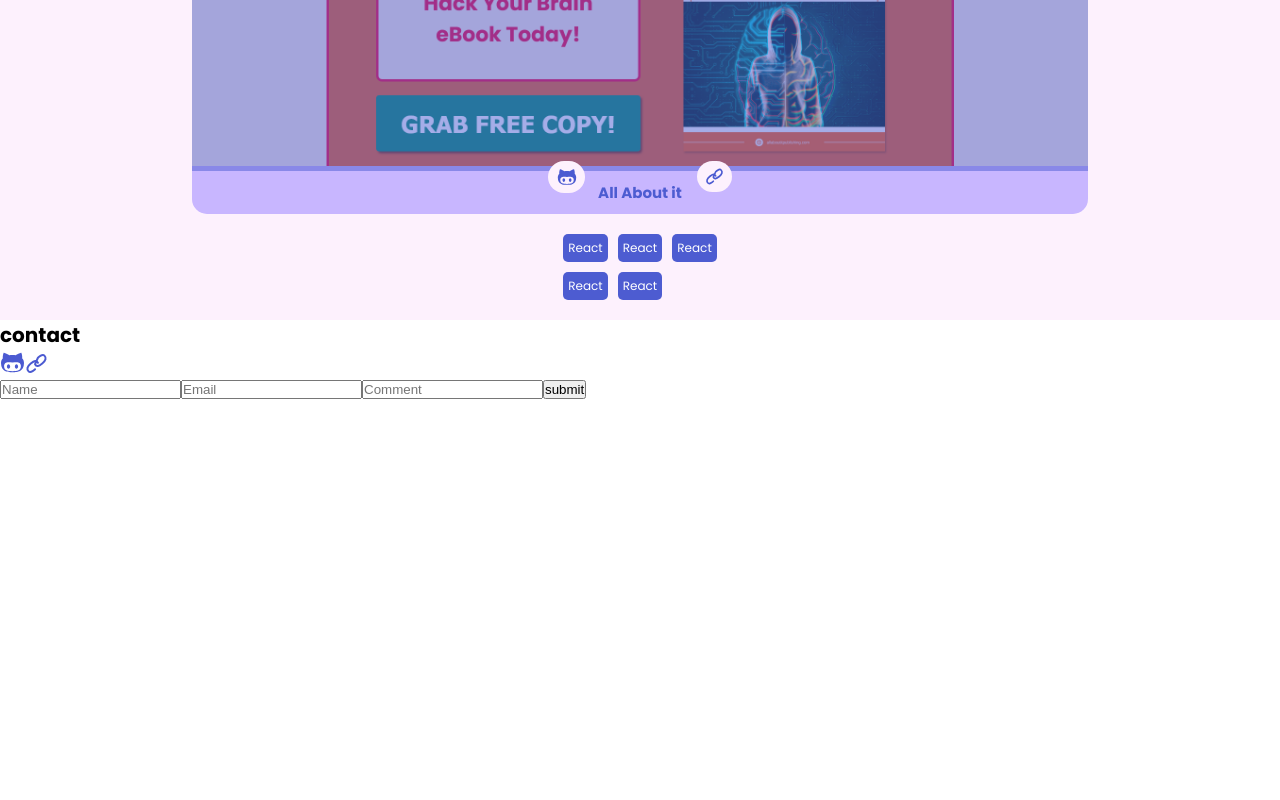
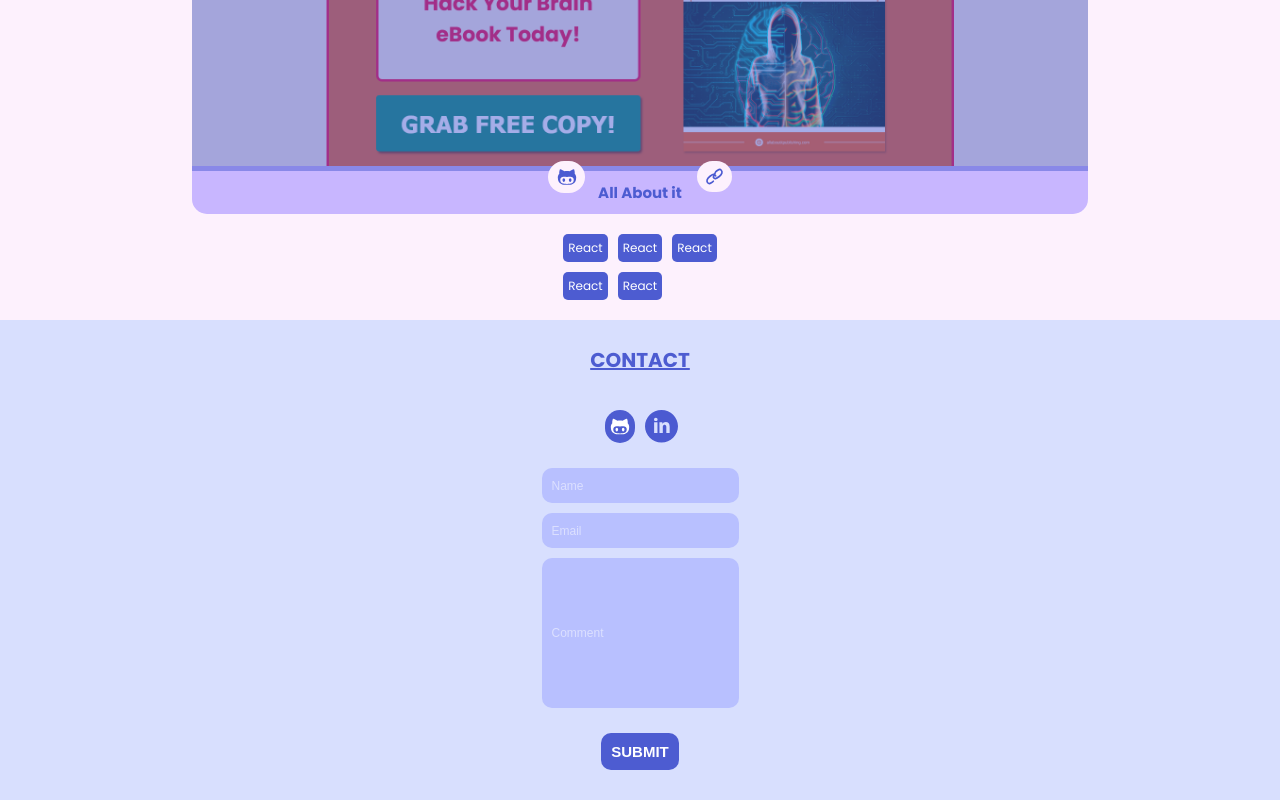
Before and after one commit to KristinWilliams/portfolio, a React (Create React App) app: page / in a window 1280 px wide. Shown: the part 2292-3092 px from the top of the page. Before the commit the page ends 2691 px from the top, so only its background shows below. Built offline with nearby package versions, Linux system fonts and the light colour scheme.

Commit message:
finished contact mobile layout

```diff
--- a/src/components/App.js
+++ b/src/components/App.js
@@ -4,6 +4,7 @@ import NavBar from "./NavBar";
 import Hero from "./Hero";
 import Skills from "./Skills";
 import Projects from "./Projects";
+import Contact from "./Contact";
 
 const App = () => {
   return (
@@ -17,17 +18,7 @@ const App = () => {
         <Projects />
         <Projects />
       </div>
-      <div className="contact-container">
-        <h1>contact</h1>
-        <img src="img/github-icon.svg" />
-        <img src="img/link-icon.svg" />
-        <form name="contact" method="POST">
-          <input type="text" placeholder="Name"></input>
-          <input type="text" placeholder="Email"></input>
-          <input type="textarea" placeholder="Comment"></input>
-          <button type="submit">submit</button>
-        </form>
-      </div>
+      <Contact />
     </div>
   );
 };
--- /dev/null
+++ b/src/components/Contact.js
@@ -0,0 +1,36 @@
+import React from "react";
+
+const Contact = () => {
+  return (
+    <div className="contact-container">
+      <h1>contact</h1>
+      <div className="icons">
+        <div className="github-icon">
+          <svg
+            width="25"
+            height="25"
+            viewBox="0 0 25 25"
+            fill="none"
+            xmlns="http://www.w3.org/2000/svg"
+          >
+            <path
+              d="M16.475 14.1363C15.5775 14.1363 14.85 15.145 14.85 16.385C14.85 17.6275 15.5775 18.6363 16.475 18.6363C17.3725 18.6363 18.1 17.6275 18.1 16.385C18.0987 15.145 17.3725 14.1363 16.475 14.1363ZM22.1325 8.2825C22.3188 7.82625 22.3263 5.23375 21.3387 2.75C21.3387 2.75 19.075 2.99875 15.65 5.35C14.9313 5.15 13.715 5.0525 12.5013 5.0525C11.285 5.0525 10.07 5.15 9.35125 5.35C5.925 2.99875 3.66125 2.75 3.66125 2.75C2.675 5.23375 2.685 7.82625 2.86875 8.2825C1.70875 9.5425 1 11.0562 1 13.1213C1 22.1038 8.45375 22.2475 10.3337 22.2475L12.5013 22.25L14.6662 22.2475C16.5487 22.2475 24 22.1038 24 13.1213C24 11.0562 23.2925 9.5425 22.1325 8.2825ZM12.535 21.1438H12.465C7.75125 21.1438 4.07875 20.5825 4.07875 16C4.07875 14.9013 4.46625 13.8837 5.3875 13.0387C6.92125 11.63 9.51875 12.375 12.465 12.375H12.535C15.4812 12.375 18.08 11.63 19.615 13.0387C20.5338 13.8837 20.9212 14.9013 20.9212 16C20.9212 20.5825 17.25 21.1438 12.535 21.1438ZM8.52625 14.1363C7.62875 14.1363 6.90125 15.145 6.90125 16.385C6.90125 17.6275 7.62875 18.6363 8.52625 18.6363C9.425 18.6363 10.1525 17.6275 10.1525 16.385C10.1525 15.145 9.425 14.1363 8.52625 14.1363Z"
+              fill="white"
+            />
+          </svg>
+        </div>
+        <div className="linkedin-icon">
+          <img src="img/linkedin-icon.svg" />
+        </div>
+      </div>
+      <form name="contact" method="POST">
+        <input type="text" placeholder="Name"></input>
+        <input type="text" placeholder="Email"></input>
+        <input type="textarea" placeholder="Comment"></input>
+        <button type="submit">submit</button>
+      </form>
+    </div>
+  );
+};
+
+export default Contact;
--- a/src/components/style.css
+++ b/src/components/style.css
@@ -23,6 +23,7 @@ html {
   --beige: #fdf1fd;
   --pale-purple: #c8b6ff;
   --pale-blue: #d8dffe;
+  --pg-header: clamp(1.8rem, 2vw + 1rem, 2rem);
 }
 
 nav {
@@ -104,7 +105,7 @@ nav li {
 }
 
 .skills-container h1 {
-  font-size: clamp(1.5rem, 2vw + 1rem, 2rem);
+  font-size: var(--pg-header);
   text-decoration: underline;
 }
 
@@ -136,7 +137,7 @@ nav li {
   text-transform: uppercase;
   text-decoration: underline;
   margin-top: 2rem;
-  font-size: clamp(1.5rem, 2vw + 1rem, 2rem);
+  font-size: var(--pg-header);
 }
 
 .project {
@@ -179,8 +180,8 @@ nav li {
   font-size: clamp(1.2rem, 2vw + 1rem, 1.5rem);
 }
 
-.github-icon,
-.link-icon {
+.project-title .github-icon,
+.project-title .link-icon {
   background-color: var(--beige);
   border-radius: 400rem;
   padding: 0.6rem;
@@ -190,16 +191,16 @@ nav li {
   z-index: 600;
 }
 
-.github-icon {
+.project-title .github-icon {
   left: -4rem;
 }
 
-.link-icon {
+.project-title .link-icon {
   right: -4rem;
 }
 
-.github-icon img,
-.link-icon img {
+.project-title .github-icon img,
+.project-title .link-icon img {
   max-width: 80%;
   align-items: center;
   margin: auto;
@@ -221,3 +222,81 @@ nav li {
   border-radius: 0.5rem;
   font-size: clamp(1rem, 2vw + 1rem, 1.2rem);
 }
+
+.contact-container {
+  background-color: var(--pale-blue);
+  display: flex;
+  flex-direction: column;
+  align-items: center;
+}
+
+.contact-container h1 {
+  color: var(--dark-blue);
+  font-size: var(--pg-header);
+  text-transform: uppercase;
+  text-decoration: underline;
+  margin: 2.5rem auto;
+}
+
+.icons {
+  display: flex;
+  justify-content: center;
+}
+
+.contact-container .github-icon,
+.contact-container .linkedin-icon {
+  display: flex;
+  border-radius: 500rem;
+  width: 3rem;
+  margin: 1rem 0.5rem;
+}
+
+.contact-container .github-icon svg {
+  width: 2rem;
+  margin: auto;
+}
+
+.contact-container .github-icon {
+  background-color: var(--dark-blue);
+}
+
+form {
+  max-width: 80%;
+  margin: 1rem auto;
+  display: flex;
+  flex-direction: column;
+}
+
+input {
+  margin: 0.5rem auto;
+  padding: 1rem;
+  border-radius: 1rem;
+  border: none;
+  background-color: var(--baby-blue);
+}
+
+::placeholder {
+  color: hsla(0, 0%, 100%, 0.5);
+  font-size: clamp(1rem, 2vw + 1rem, 1.2rem);
+}
+
+input[type="textarea"] {
+  height: 15rem;
+}
+
+input[type="textarea"]::placeholder {
+  position: absolute;
+}
+
+.contact-container button {
+  background-color: var(--dark-blue);
+  color: white;
+  font-weight: bold;
+  text-transform: uppercase;
+  padding: 1rem;
+  border-radius: 1rem;
+  border: none;
+  max-width: 50%;
+  margin: 2rem auto;
+  font-size: clamp(1.2rem, 2vw + 1rem, 1.5rem);
+}
```
Also changed, not shown: public/img/linkedin-icon.svg (added).
